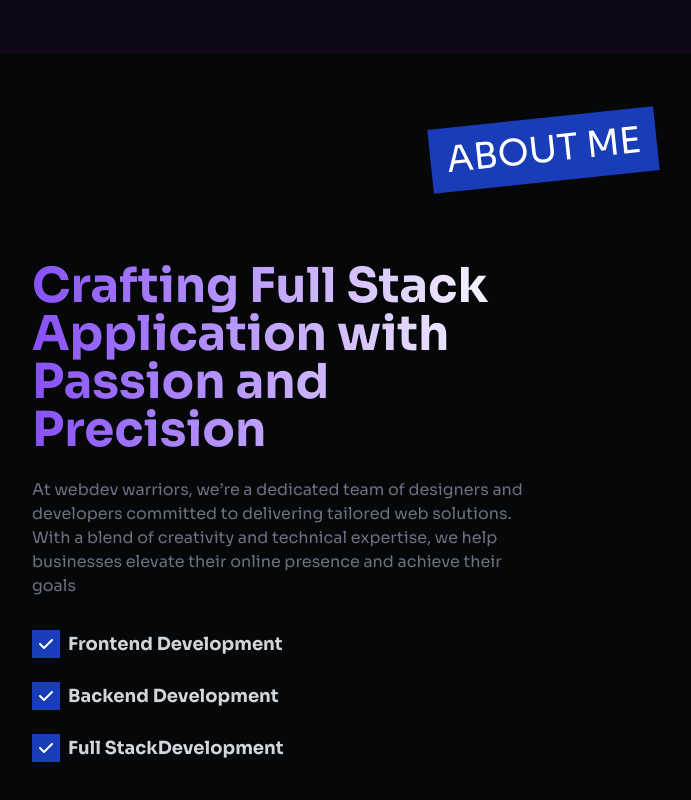
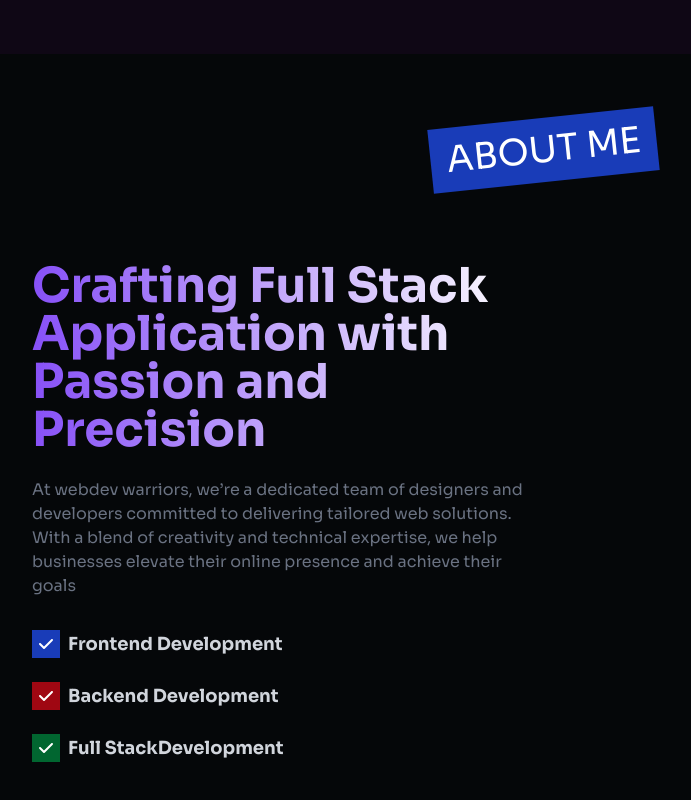
Before and after one commit to SaiRama-Doddi/Portfolio, a Next.js app: page / in a window 1280 px wide. Shown: the part 746-1546 px from the top of the page, without its empty margins (96-787 px from the left). Built offline with nearby package versions, Linux system fonts and the light colour scheme.

Commit message:
about section completed

```diff
--- a/components/Home/About/page.tsx
+++ b/components/Home/About/page.tsx
@@ -23,14 +23,14 @@ const About = () => {
            </div>
 
            <div className="flex items-center space-x-2 mb-6">
-            <div className="w-7 h-7 bg-blue-800 flex flex-col items-center justify-center">
+            <div className="w-7 h-7 bg-red-800 flex flex-col items-center justify-center">
              <FaCheck className="text-white" />
              </div>
              <p className="text-sm sm:text-base md:text-lg font-bold text-gray-300">Backend Development</p>
            </div>
 
            <div className="flex items-center space-x-2 mb-6">
-            <div className="w-7 h-7 bg-blue-800 flex flex-col items-center justify-center">
+            <div className="w-7 h-7 bg-green-800 flex flex-col items-center justify-center">
              <FaCheck className="text-white" />
              </div>
              <p className="text-sm sm:text-base md:text-lg font-bold text-gray-300">Full StackDevelopment</p>
```
